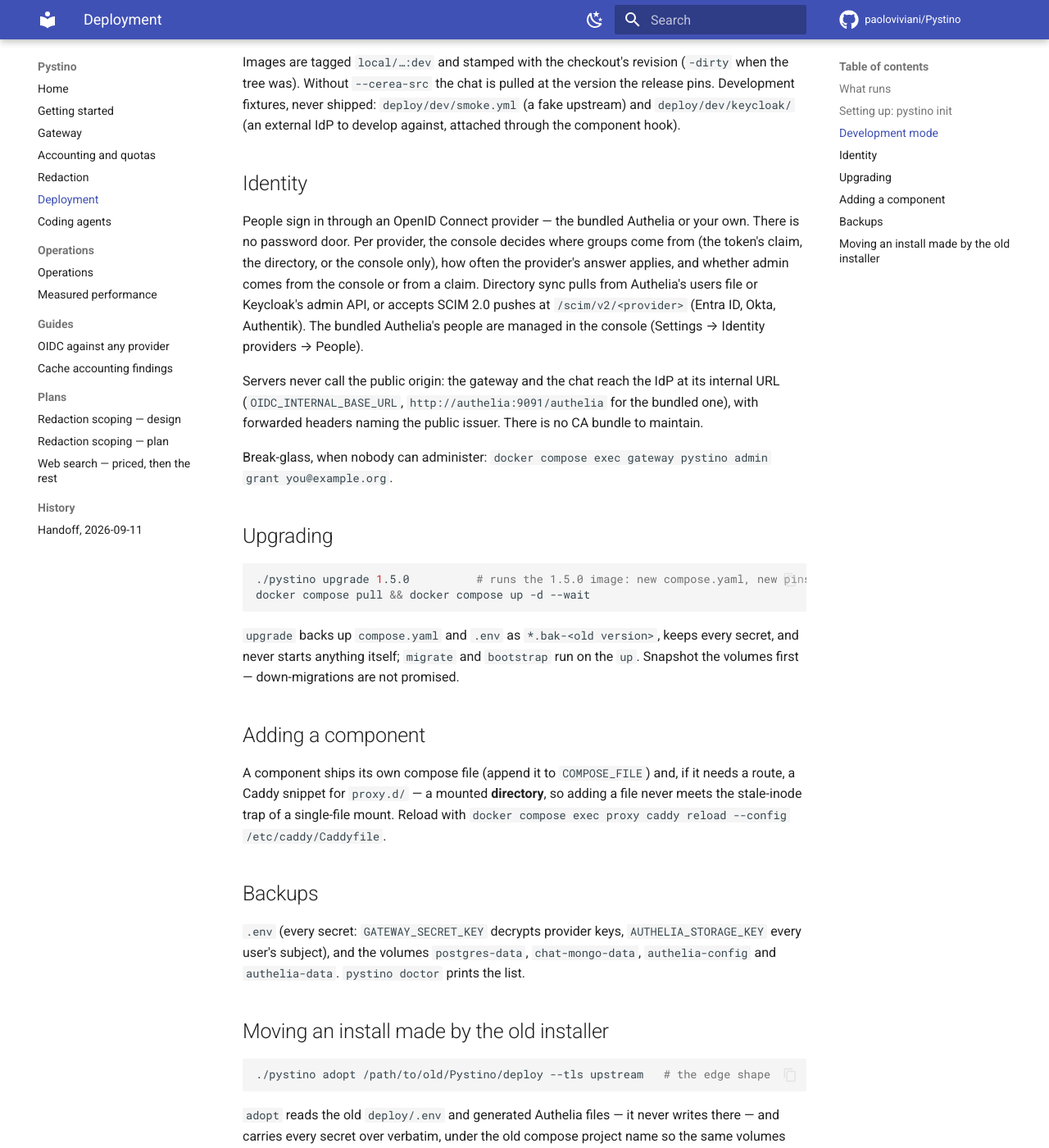
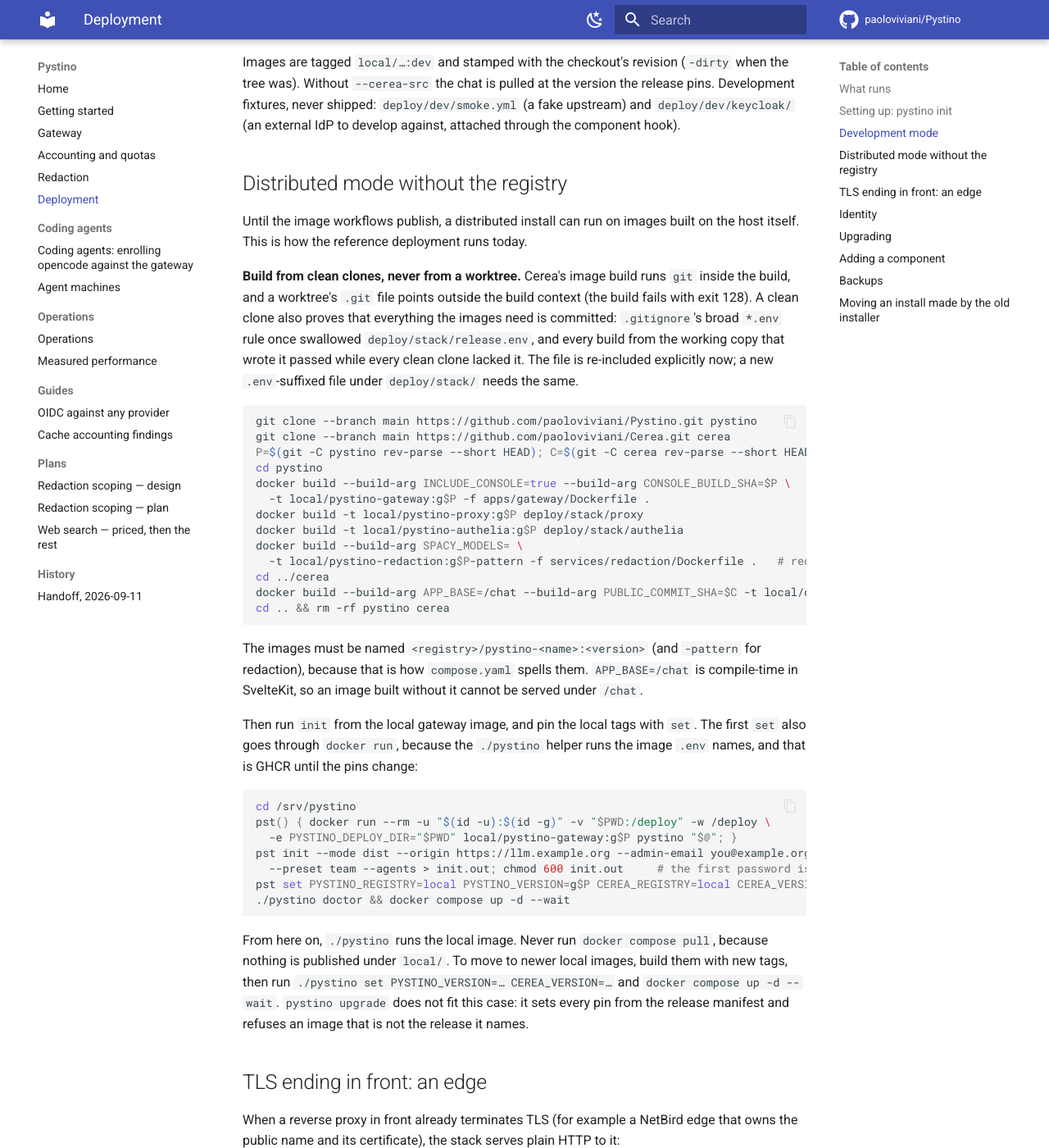
Before and after one commit to paoloviviani/Pystino, an MkDocs documentation site: the page built from docs/deployment.md, in a window 1280 px wide and 1400 px high, scrolled down 1997 px. Shown: the whole window at 82% size. Built offline with MkDocs 1.6.1 and Material for MkDocs 9.7.7, drawn with Linux system fonts in a browser that asks for light colours; comment, search, counter and statistics services are not loaded; some of the changed text lies outside the part shown.

Commit message:
Docs: running without the registry, TLS at an edge, and installing pystino-agent
Three things the reference deployment does that deployment.md did not say:

- Distributed mode without the registry. Images built from clean clones (a
  worktree breaks Cerea's build; a clean clone is also what proves
  release.env is committed), named the way compose.yaml spells them, `init`
  and the first `set` run through the local gateway image, and new images
  switched in with `set` + `up` (`upgrade` resets pins to the release's).
- TLS ending at an edge: `--tls upstream --http-port`, and what the edge has
  to do, above all forward the WebSocket upgrade for
  /chat/api/v2/code/machine, plus TRUSTED_PROXIES for a NetBird source range.
- docs/agent-machines.md (new, in the nav, linked from `--agents`): building
  the four binaries with REVISION and SHA256SUMS, where users get them before
  a release, the opencode prerequisite, enroll and run with the flags that
  bite (--cerea with /chat, --output replaced whole, --allow-free-models,
  --device), the user services and removing a machine.

The unit, the LaunchAgent and the build script now live in
deploy/agent/packaging/ rather than only in a directory on one host. Every
command is the one run for the live install on 2026-09-24; the documented
init/set sequence was re-run verbatim in a scratch directory.

Co-Authored-By: Claude Opus 5.5 <noreply@anthropic.com>

````diff
--- a/docs/deployment.md
+++ b/docs/deployment.md
@@ -42,7 +42,7 @@ Authelia on a dotless host (browsers refuse its cookie), an `http://` origin.
 | `--preset` | `homelab` (no ledger), `team` (ledger, quotas, pattern redaction), `enterprise` (+ NER redaction built locally, headless fetch), `satellite` / `generic` (the chat alone — also `cerea init`) |
 | `--tls` | `acme` (a public name, Let's Encrypt), `internal` (Caddy's own CA; development), `upstream` (TLS ends in front — the NetBird edge) |
 | `--idp` | `authelia` (bundled) or `external` with `--oidc-issuer` and the client secrets in `PYSTINO_OIDC_*_CLIENT_SECRET` |
-| `--agents` | the coding-agent panel: machines dial `wss://<origin>/chat/api/v2/code/machine` with client `opencode-enrollment` |
+| `--agents` | the coding-agent panel: machines dial `wss://<origin>/chat/api/v2/code/machine` with client `opencode-enrollment` — installing `pystino-agent` on them is [Agent machines](agent-machines.md) |
 
 The first sign-in whose verified email is `--admin-email` becomes the
 administrator, once, on a deployment that has none. With the bundled Authelia,
@@ -70,6 +70,91 @@ Images are tagged `local/…:dev` and stamped with the checkout's revision
 version the release pins. Development fixtures, never shipped:
 `deploy/dev/smoke.yml` (a fake upstream) and `deploy/dev/keycloak/` (an
 external IdP to develop against, attached through the component hook).
+
+## Distributed mode without the registry
+
+Until the image workflows publish, a distributed install can run on images
+built on the host itself. This is how the reference deployment runs today.
+
+**Build from clean clones, never from a worktree.** Cerea's image build runs
+`git` inside the build, and a worktree's `.git` file points outside the build
+context (the build fails with exit 128). A clean clone also proves that
+everything the images need is committed: `.gitignore`'s broad `*.env` rule
+once swallowed `deploy/stack/release.env`, and every build from the working
+copy that wrote it passed while every clean clone lacked it. The file is
+re-included explicitly now; a new `.env`-suffixed file under `deploy/stack/`
+needs the same.
+
+```bash
+git clone --branch main https://github.com/paoloviviani/Pystino.git pystino
+git clone --branch main https://github.com/paoloviviani/Cerea.git cerea
+P=$(git -C pystino rev-parse --short HEAD); C=$(git -C cerea rev-parse --short HEAD)
+cd pystino
+docker build --build-arg INCLUDE_CONSOLE=true --build-arg CONSOLE_BUILD_SHA=$P \
+  -t local/pystino-gateway:g$P -f apps/gateway/Dockerfile .
+docker build -t local/pystino-proxy:g$P deploy/stack/proxy
+docker build -t local/pystino-authelia:g$P deploy/stack/authelia
+docker build --build-arg SPACY_MODELS= \
+  -t local/pystino-redaction:g$P-pattern -f services/redaction/Dockerfile .   # redaction profile only
+cd ../cerea
+docker build --build-arg APP_BASE=/chat --build-arg PUBLIC_COMMIT_SHA=$C -t local/cerea:g$C .
+cd .. && rm -rf pystino cerea
+```
+
+The images must be named `<registry>/pystino-<name>:<version>` (and
+`-pattern` for redaction), because that is how `compose.yaml` spells them.
+`APP_BASE=/chat` is compile-time in SvelteKit, so an image built without it
+cannot be served under `/chat`.
+
+Then run `init` from the local gateway image, and pin the local tags with
+`set`. The first `set` also goes through `docker run`, because the `./pystino`
+helper runs the image `.env` names, and that is GHCR until the pins change:
+
+```bash
+cd /srv/pystino
+pst() { docker run --rm -u "$(id -u):$(id -g)" -v "$PWD:/deploy" -w /deploy \
+  -e PYSTINO_DEPLOY_DIR="$PWD" local/pystino-gateway:g$P pystino "$@"; }
+pst init --mode dist --origin https://llm.example.org --admin-email you@example.org \
+  --preset team --agents > init.out; chmod 600 init.out     # the first password is in it
+pst set PYSTINO_REGISTRY=local PYSTINO_VERSION=g$P CEREA_REGISTRY=local CEREA_VERSION=g$C
+./pystino doctor && docker compose up -d --wait
+```
+
+From here on, `./pystino` runs the local image. Never run `docker compose
+pull`, because nothing is published under `local/`. To move to newer local
+images, build them with new tags, then run `./pystino set PYSTINO_VERSION=…
+CEREA_VERSION=…` and `docker compose up -d --wait`. `pystino upgrade` does not
+fit this case: it sets every pin from the release manifest and refuses an
+image that is not the release it names.
+
+## TLS ending in front: an edge
+
+When a reverse proxy in front already terminates TLS (for example a NetBird
+edge that owns the public name and its certificate), the stack serves plain
+HTTP to it:
+
+```bash
+… pystino init --tls upstream --http-port 8443 --origin https://llm.example.org …
+```
+
+`--tls upstream` makes the proxy listen for any host on plain HTTP, and
+`--http-port` is the host port it is published on. The origin stays the public
+`https://` one, since the apps build every URL from it. `--https-port` is
+still published but nothing answers behind it. Point the edge at
+`http://<this host>:8443`, and have it:
+
+- pass the original `Host` (the proxy itself sets `X-Forwarded-Proto: https`
+  on the way to the apps);
+- **forward WebSocket upgrades**, at least for `/chat/api/v2/code/machine`,
+  where every agent machine holds its link. Without them the machine logs a
+  handshake failure (`expected … 101 but got 502`) and retries forever;
+- not buffer responses, because chat and completions stream.
+
+The proxy trusts `X-Forwarded-For` only from `TRUSTED_PROXIES` (default
+`private_ranges`). An edge that reaches the host over NetBird comes from
+`100.64.0.0/10`, which is outside those ranges, so logs show the edge's
+address, not the client's. Set `TRUSTED_PROXIES` in `.env` to the edge's
+range to get the client's.
 
 ## Identity
 
--- a/mkdocs.yml
+++ b/mkdocs.yml
@@ -74,7 +74,9 @@ nav:
   - Accounting and quotas: accounting-and-quotas.md
   - Redaction: redaction.md
   - Deployment: deployment.md
-  - Coding agents: coding-agents.md
+  - Coding agents:
+      - coding-agents.md
+      - "Agent machines": agent-machines.md
   - Operations:
       - operations.md
       - "Measured performance": performance.md
````
Also changed, not shown: docs/agent-machines.md (added, +103 -0 lines), docs/coding-agents.md (+6 -9 lines), 3 other files.
